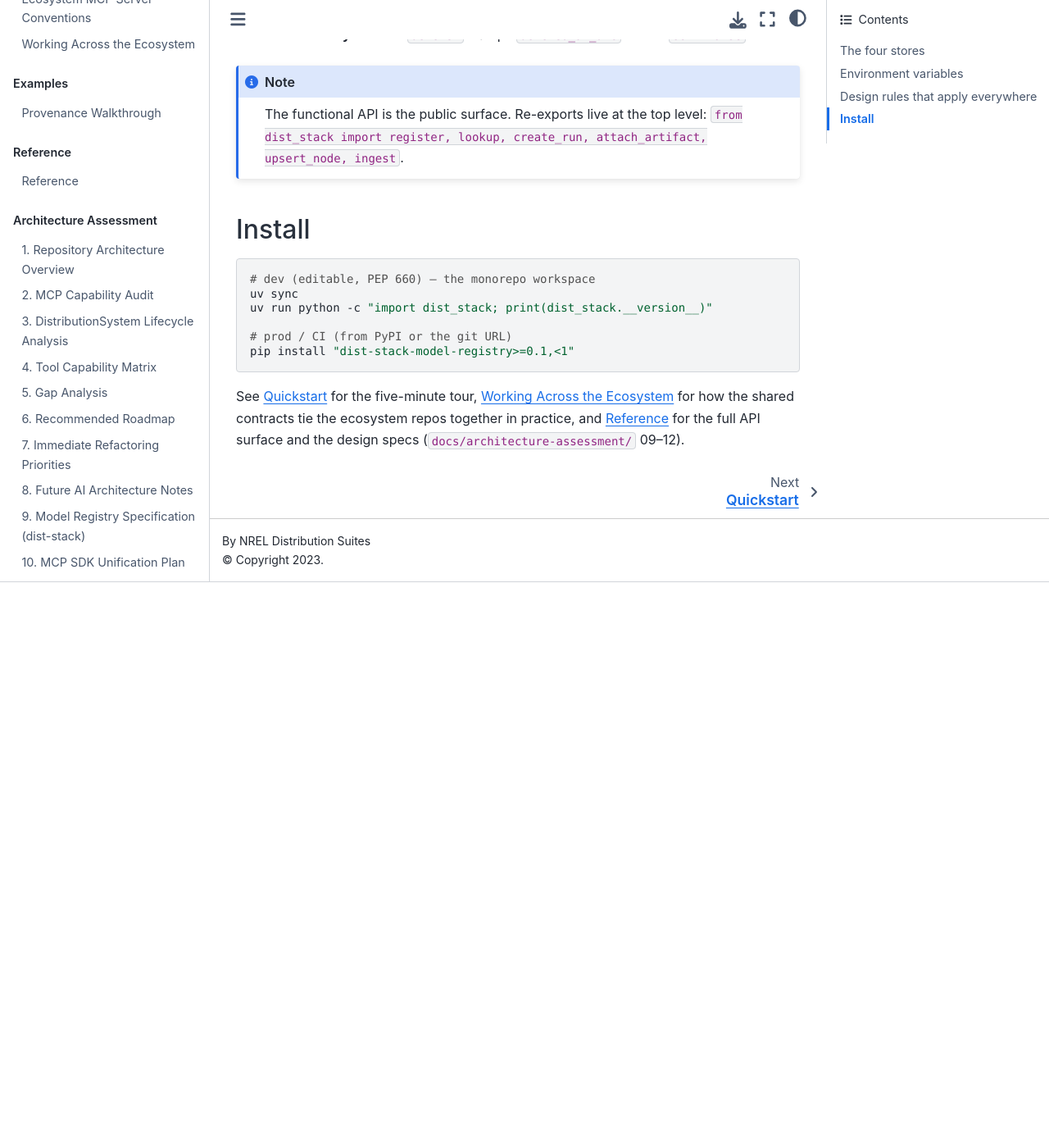
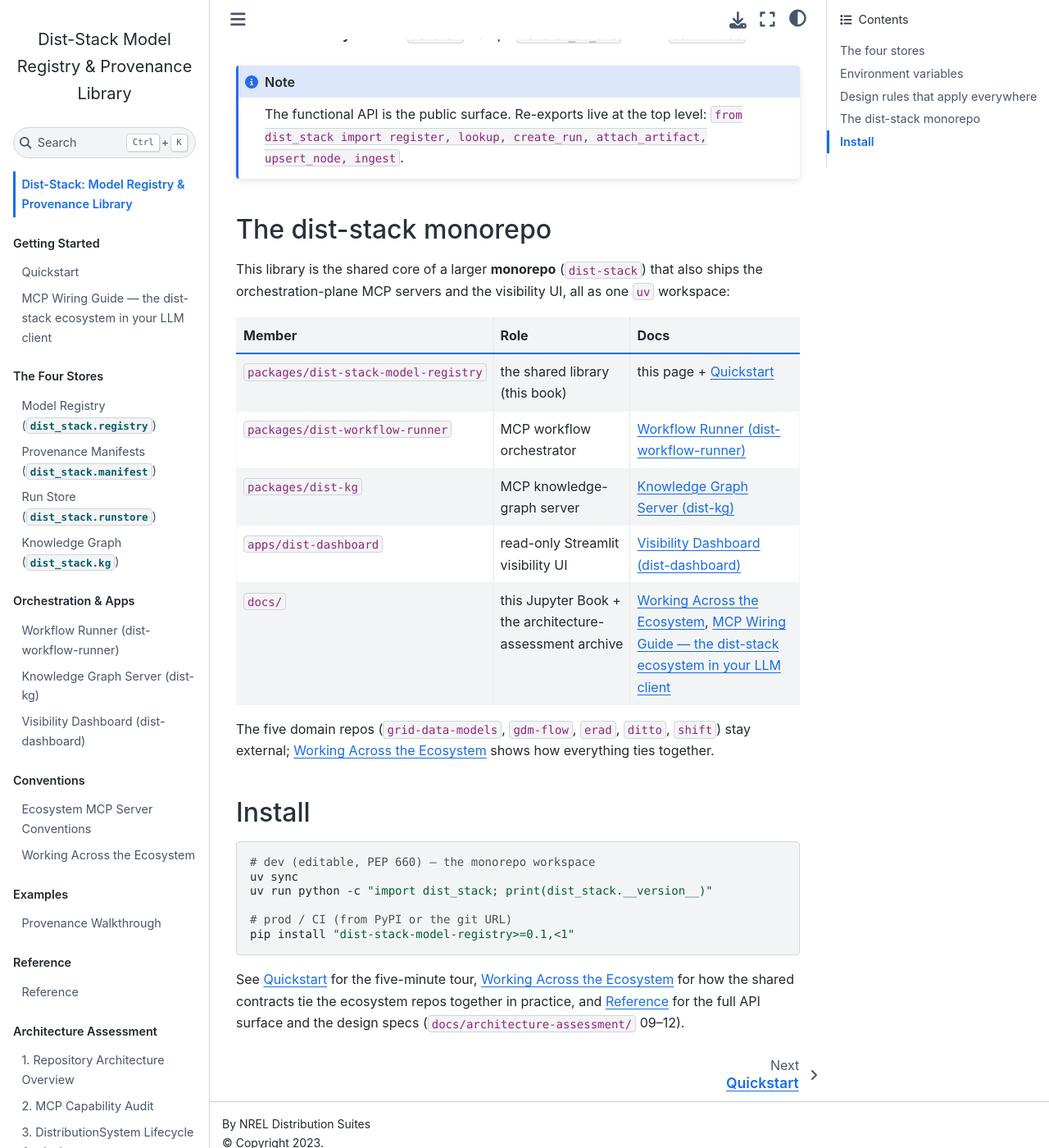
Before and after one commit to AadilLatif/dist-stack, a Jupyter Book: the page built from docs/intro.md, in a window 1280 px wide and 1400 px high, scrolled down 2032 px. Shown: the whole window at 82% size. Built offline with Jupyter Book 1.0.4 settings and Sphinx 7.4.7 and the Sphinx Book theme 1.1.4, drawn with Linux system fonts in a browser that asks for light colours; before the commit the page ends 2742 px from its top, so only the background shows below that; some of the changed lines change nothing that is shown.

Commit message:
docs: cover all monorepo members in the Jupyter Book
Add runner.md, kg-server.md, dashboard.md, wire mcp-wiring.md into the
TOC; intro/ecosystem point to the new pages. Builds with 0 errors.

````diff
--- a/docs/_toc.yml
+++ b/docs/_toc.yml
@@ -5,12 +5,18 @@ parts:
   - caption: Getting Started
     chapters:
       - file: quickstart
+      - file: mcp-wiring
   - caption: The Four Stores
     chapters:
       - file: registry
       - file: manifest
       - file: runstore
       - file: kg
+  - caption: Orchestration & Apps
+    chapters:
+      - file: runner
+      - file: kg-server
+      - file: dashboard
   - caption: Conventions
     chapters:
       - file: conventions
--- /dev/null
+++ b/docs/dashboard.md
@@ -0,0 +1,86 @@
+# Visibility Dashboard (dist-dashboard)
+
+`apps/dist-dashboard` is the **human-review tier** of the dist-stack
+monorepo: a read-only [Streamlit](https://streamlit.io) browser over the three
+shared stores — the runstore, the knowledge graph, and the model registry.
+Where the MCP servers (the runner, dist-kg) expose those stores to an agent,
+the dashboard exposes them to a person.
+
+Everything in the app is read through the dist-stack Python APIs
+(`dist_stack.runstore`, `dist_stack.kg`, `dist_stack.registry`) — it never
+opens the SQLite files directly and never writes to them. It also never
+creates a database file: if a store's DB file does not exist, the app renders
+an empty state instead of crashing or initializing the schema.
+
+## The five views
+
+The sidebar navigates between five views (`PAGES` in `app.py`):
+
+| View | What it shows |
+|---|---|
+| **Overview** | The recorded state at a glance: the three data sources (with their resolved paths), counts per store, recent runs, and the most-connected graph nodes. |
+| **Run History** | The runstore table, newest first, with run-type / tool / status filters and pagination (25 rows per page). Selecting a run opens its detail view — message, payload, model fields, and attached artifacts. |
+| **Provenance** | Pick a node (by id, or by searching a run id / artifact path / model id) and trace its ancestry (upstream) or descendancy (downstream) as an indented tree, plus an immediate-neighbor table. |
+| **Knowledge Graph** | What the graph currently holds: node and edge counts by type/relation, and a node search by type and label. |
+| **Registry** | Registered model versions with their stored paths and hashes, filterable by model id. |
+
+The UI is deliberately thin: `app.py` renders, `data.py` is the pure
+data-access layer (the seam the smoke tests exercise), and `styles.py` holds
+the injected stylesheet and small HTML helpers.
+
+## Running it
+
+```bash
+# from the monorepo root
+uv run --project apps/dist-dashboard streamlit run apps/dist-dashboard/app.py
+```
+
+The app is also wired for headless use (e.g. a CI or remote box):
+
+```bash
+uv run --project apps/dist-dashboard streamlit run apps/dist-dashboard/app.py \
+  --server.headless=true --server.port=8599
+```
+
+Open the printed URL (default `http://localhost:8501`).
+
+## Database resolution
+
+Each store's DB path resolves in this order
+(`data.resolve_db_path`): **sidebar override > environment variable >**
+`~/.cache/dist-stack/<default filename>`:
+
+| Store | Env var | Default file |
+|---|---|---|
+| Runstore | `DIST_STACK_RUNSTORE_DB` | `~/.cache/dist-stack/runstore.db` |
+| Knowledge graph | `DIST_STACK_KG_DB` | `~/.cache/dist-stack/kg.db` |
+| Model registry | `DIST_STACK_MODEL_REGISTRY_DB` | `~/.cache/dist-stack/model_registry.db` |
+
+The sidebar Settings panel lets you override any of the three paths at
+runtime; an override wins over the environment variable for that session. A
+store counts as available only if its file actually exists
+(`data.db_available`), and every read is guarded so a missing or unreadable
+store renders an empty state rather than an exception.
+
+## Read-only contract
+
+- No writes: the app never calls a `create_*` / `upsert_*` / `delete_*` API,
+  never opens a DB file in write mode, and never creates a missing DB file.
+- No setup: the dashboard expects the stores to be populated by the tools that
+  write them (domain servers via the runstore / manifest hooks, the KG via
+  `dist_stack.kg.ingest` or the `dist-kg` server's `ingest` tool, the registry
+  via `register`). See {doc}`ecosystem` for how data flows into those stores.
+
+## Testing
+
+The smoke tests seed throwaway runstore / kg / registry databases through the
+dist-stack APIs and assert the data layer returns the expected rows (the UI
+framework is deliberately not exercised):
+
+```bash
+cd apps/dist-dashboard && uv run --project . python -m unittest discover -s tests -v
+```
+
+See {doc}`runner` and {doc}`kg-server` for the MCP servers that populate the
+stores this dashboard reads, and {doc}`mcp-wiring` for the full ecosystem
+wiring.
--- a/docs/ecosystem.md
+++ b/docs/ecosystem.md
@@ -33,6 +33,14 @@ MCP wiring); the pre-unification audit documented that READMEs drifted (gdm
 is excluded from the server count. The monorepo also contains
 `apps/dist-dashboard`, the read-only visibility UI, and `docs/` — the Jupyter
 Book that includes this chapter and the architecture-assessment archive.)
+
+Each monorepo member now has its own dedicated page: the runner's tool surface,
+workflow format, and runstore lifecycle live in {doc}`runner`; the dist-kg
+server's tools, node-id schemes, and provenance semantics live in
+{doc}`kg-server` (distinct from {doc}`kg`, which documents the `dist_stack.kg`
+library); and the dashboard's views and read-only contract live in
+{doc}`dashboard`. For how the whole ecosystem is wired into an LLM client, see
+{doc}`mcp-wiring`.
 
 The three stores at the center — `models(model_id, version, stored_path)`,
 runstore `runs`/`artifacts`, and the KG `nodes`/`edges` — are the **shared
--- a/docs/intro.md
+++ b/docs/intro.md
@@ -68,6 +68,23 @@ The functional API is the public surface. Re-exports live at the top level:
 `from dist_stack import register, lookup, create_run, attach_artifact, upsert_node, ingest`.
 ```
 
+## The dist-stack monorepo
+
+This library is the shared core of a larger **monorepo** (`dist-stack`) that
+also ships the orchestration-plane MCP servers and the visibility UI, all as
+one `uv` workspace:
+
+| Member | Role | Docs |
+|---|---|---|
+| `packages/dist-stack-model-registry` | the shared library (this book) | this page + {doc}`quickstart` |
+| `packages/dist-workflow-runner` | MCP workflow orchestrator | {doc}`runner` |
+| `packages/dist-kg` | MCP knowledge-graph server | {doc}`kg-server` |
+| `apps/dist-dashboard` | read-only Streamlit visibility UI | {doc}`dashboard` |
+| `docs/` | this Jupyter Book + the architecture-assessment archive | {doc}`ecosystem`, {doc}`mcp-wiring` |
+
+The five domain repos (`grid-data-models`, `gdm-flow`, `erad`, `ditto`,
+`shift`) stay external; {doc}`ecosystem` shows how everything ties together.
+
 ## Install
 
 ```bash
--- /dev/null
+++ b/docs/kg-server.md
@@ -0,0 +1,116 @@
+# Knowledge Graph Server (dist-kg)
+
+`packages/dist-kg` (import name `kg_server`, dist name `dist-kg`) is the
+**knowledge-graph MCP server** of the distribution suite. It exposes the
+`dist_stack.kg` store — the shared knowledge graph of runs, artifacts, and
+models linked by provenance edges — as MCP tools, resources, and a prompt.
+
+This page documents the **server**. The `dist_stack.kg` **library** it serves
+(store schema, upserts, the ingester, node-id conventions) is covered in
+{doc}`kg`; the two are deliberately separate: the library is a pure SQLite
+store, and `dist-kg` is the stateless MCP server that queries it.
+
+The server is stateless (no lifespan): every tool resolves the KG DB path
+**lazily per call** from `DIST_STACK_KG_DB` (or an explicit `kg_db`
+argument), so `create_server()` is cheap and side-effect free.
+
+## The eight MCP tools
+
+| Tool | Module | Purpose |
+|---|---|---|
+| `get_node(node_id)` | `tools/queries.py` | Get a single knowledge-graph node by its stable id. |
+| `get_neighbors(node_id, relation=None, direction="both", depth=1, limit=50)` | `tools/queries.py` | Get the neighbors of a node within `depth` hops, optionally restricted to one relation and/or direction (`in` / `out` / `both`). |
+| `search_nodes(node_type=None, label=None, limit=50)` | `tools/queries.py` | Search nodes by exact `node_type` and/or a case-insensitive `label` match. |
+| `graph_stats()` | `tools/queries.py` | Aggregate graph statistics: node counts by type, edge counts by relation, top-degree nodes, and a UTC snapshot timestamp. |
+| `query_provenance(artifact_path=None, run_id=None, model_id=None, depth=1)` | `tools/provenance.py` | Resolve **exactly one** subject (runtime XOR) to its KG node and fetch its neighbors. |
+| `get_provenance_chain(node_id, direction="up", max_depth=10)` | `tools/provenance.py` | Provenance ancestry/descendancy of a node, one list per depth (see [Provenance semantics](#provenance-semantics)). |
+| `ingest(runstore_db=None, registry_db=None, manifest_dir=None, prune=False)` | `tools/ingest.py` | (Re)build the knowledge graph from the runstore, the model registry, and sidecar manifests (wraps `dist_stack.kg.ingest`, imported lazily). |
+| `ingest_components(system_path=None, model_id=None, depth=2)` | `tools/components.py` | Ingest component nodes for a distribution system via the gdm MCP server (see [Component ingestion](#component-ingestion)). |
+
+All tools return JSON strings. Errors return `{"success": false, "error": ...}`
+payloads and never raise, following the ecosystem convention from
+{doc}`conventions`.
+
+## Node-id schemes
+
+The knowledge graph identifies every node with a stable, namespaced id:
+
+| Scheme | Meaning |
+|---|---|
+| `run:<run_id>` | A runstore run (e.g. `run:sim_1a2b3c4d5e6f`). |
+| `artifact:<normpath>` | An artifact file, keyed by its normalized absolute path (e.g. `artifact:/data/outputs/out.json`). |
+| `model:<model_id>` | A registered model. |
+| `component:<system_model_id>:<uuid>` | A component ingested from gdm (e.g. `component:ieee13:load-1`). |
+
+`query_provenance` maps its XOR subject to this scheme before traversing:
+`artifact_path` -> `artifact:<normpath>`, `run_id` -> `run:<run_id>`, `model_id`
+-> `model:<model_id>`.
+
+The four provenance relations between these nodes are `has_artifact`,
+`generated_by`, `derived_from`, and `references` (plus `has_component` /
+`parent_of` from component ingestion).
+
+## Resources and prompt
+
+| Kind | Name | Purpose |
+|---|---|---|
+| Resource | `kg://stats` | Static; node counts by type, edge counts by relation, and the UTC snapshot timestamp. |
+| Resource | `kg://graph/{node_id}` | Templated; the node plus its 1-hop neighbors (in and out) with edge metadata. |
+| Prompt | `trace_provenance(subject)` | Instructions for answering provenance questions: resolve the subject, read its neighborhood, walk chains up/down, and cite concrete node ids and relations. |
+
+## Provenance semantics
+
+`get_provenance_chain(node_id, direction, max_depth)` walks the graph one
+relation-set at a time and returns the chain as a list of depth-levels, each
+level a list of node records (trailing empty depths are trimmed):
+
+- **`direction="up"`** (ancestors) walks **incoming** edges with relations
+  `derived_from` / `generated_by` / `references`.
+- **`direction="down"`** (descendants) walks **outgoing** edges with relations
+  `derived_from` / `has_artifact`.
+
+`query_provenance` (XOR subject resolver) and `kg://graph/{node_id}` both
+return the 1-hop neighborhood in both directions; use the chain tool when you
+need the full ancestry or descendancy beyond one hop.
+
+## Component ingestion
+
+`ingest_components` resolves the distribution system (exactly one of
+`system_path` / `model_id`; a `model_id` is resolved through the model
+registry to its stored path), then:
+
+1. spawns the **gdm MCP server** through the shared low-level client
+   (`dist_stack.mcp.client.session()`, via `kg_server.gdm_client`) — the gdm
+   launch command comes from `KG_GDM_COMMAND` (default `python`) and
+   `KG_GDM_ARGS` (default `-m gdm.mcp.server`), and the child inherits the
+   parent env so `DIST_STACK_MODEL_REGISTRY_DB` etc. flow through;
+2. calls gdm `query_components` for the system and upserts one `component`
+   node per component;
+3. anchors a system node (`artifact:<normpath>`, node_type `gdm_system`) and
+   adds `has_component` edges (system -> component);
+4. for `depth >= 2`, calls gdm `get_component_relationships` per component and
+   adds `parent_of` edges (parent component -> child component).
+
+`system_model_id` is the resolved registry model_id when given, else a slug of
+the system-path basename (with a best-effort reverse registry lookup first).
+Re-ingestion is idempotent: node/edge upserts preserve `created_at_utc` and
+never duplicate rows.
+
+## Environment variables
+
+| Variable | Purpose |
+|---|---|
+| `DIST_STACK_KG_DB` | Path to the KG SQLite database. When unset, KG-backed tools return a clean `KGUnavailableError` payload. |
+| `KG_GDM_COMMAND` / `KG_GDM_ARGS` | Optional overrides for the gdm launch used by `ingest_components` (defaults `python` / `-m gdm.mcp.server`). |
+
+## Running it
+
+```bash
+export DIST_STACK_KG_DB=/path/to/kg.db
+uv run --project packages/dist-kg python -m kg_server
+# or via the entry point:
+uv run --project packages/dist-kg kg-server
+```
+
+See {doc}`mcp-wiring` for how `dist-kg` is wired into an LLM client, and
+{doc}`ecosystem` for the end-to-end scenarios that query it.
--- /dev/null
+++ b/docs/runner.md
@@ -0,0 +1,220 @@
+# Workflow Runner (dist-workflow-runner)
+
+`packages/dist-workflow-runner` (import name `workflow_runner`, dist name
+`dist-workflow-runner`) is the **workflow-orchestration MCP server** of the
+distribution suite. It is an MCP *client*: it runs versioned JSON workflow
+templates sequentially across the five domain MCP servers (`gdm`, `gdm_flow`,
+`erad`, `ditto`, `shift`) and records every execution in the shared runstore
+with an execution-graph artifact plus a manifest sidecar for provenance
+queries.
+
+The runner holds **zero domain logic** — it never imports a domain model or
+runs a solver. It speaks MCP to the domain servers over stdio (one subprocess
+per server, kept alive for the runner's lifetime) and persists orchestration
+state through the `dist_stack.runstore` library. Design spec:
+`docs/architecture-assessment/11-runstore-and-workflow-runner-spec.md` §2.
+
+This page covers the runner's MCP surface, the workflow JSON format, the
+`servers.yaml` configuration, and the runstore lifecycle. For the runstore
+library itself see {doc}`runstore`.
+
+## The eight MCP tools
+
+The server registers eight tools, split across three modules. The first five
+need only the workflow templates on disk; the last three also require a
+runstore (`DIST_STACK_RUNSTORE_DB` or `config.runstore_db`).
+
+| Tool | Module | Purpose |
+|---|---|---|
+| `list_servers` | `tools/servers.py` | List configured domain servers with connection status, tool count, and server version. |
+| `list_tools(server)` | `tools/servers.py` | List the tools a configured domain server exposes (`name` / `description` / `required_params`). |
+| `create_workflow(workflow_json, *, overwrite=False)` | `tools/workflows.py` | Validate and write a workflow template (schema_version 1) to the workflow directory. |
+| `get_workflow(workflow_id)` | `tools/workflows.py` | Fetch a workflow template by id. |
+| `list_workflows` | `tools/workflows.py` | List available templates as `{workflow_id, version, name, step_count, source_prompt}` summaries. |
+| `run_workflow(workflow_id, inputs=None, *, run_id=None, reuse_run_id=None)` | `tools/runs.py` | Run a workflow template synchronously (see [the runstore lifecycle](#the-runstore-lifecycle)). |
+| `get_run(run_id)` | `tools/runs.py` | Get a run record plus its attached artifacts. |
+| `list_runs(status=None, workflow_id=None, limit=100)` | `tools/runs.py` | List runs newest-first, with optional status / workflow_id filters (`workflow_id` via JSON1 `json_extract`). |
+
+Two resources and one prompt round out the surface:
+
+| Kind | Name | Purpose |
+|---|---|---|
+| Resource | `workflow-runner://workflows` | Static index of the available workflow templates. |
+| Resource | `workflow-runner://servers` | Static index of the configured servers. |
+| Prompt | `describe_workflow(workflow_id)` | Instructions for inspecting a workflow template. |
+
+## Workflow JSON format
+
+Workflow templates are plain JSON files (schema_version 1) stored in the
+packaged `packages/dist-workflow-runner/workflows/` directory. The shipped
+`feasibility_study.json` shows the full shape:
+
+```json
+{
+  "schema_version": 1,
+  "workflow_id": "feasibility_study",
+  "version": "1.0.0",
+  "name": "Feasibility study",
+  "description": "Load a system, run AC PF, summarize.",
+  "source_prompt": "gdm-flow://run_ac_pf_workflow@1",
+  "inputs": [
+    { "name": "system_path", "type": "string", "required": true }
+  ],
+  "steps": [
+    {
+      "id": "step_1",
+      "server": "gdm",
+      "tool": "get_system_summary",
+      "args": { "system_path": "${system_path}" },
+      "capture": "system_summary",
+      "on_failure": "fail"
+    },
+    {
+      "id": "step_2",
+      "server": "gdm_flow",
+      "tool": "run_ac_pf",
+      "args": { "system_path": "${system_path}", "include_details": true },
+      "capture": "pf_result",
+      "on_failure": "fail"
+    }
+  ],
+  "outputs": [
+    { "name": "pf_summary", "from": "pf_result" }
+  ]
+}
+```
+
+Field-by-field:
+
+- `schema_version` — always `1` (the only supported version).
+- `workflow_id` — a non-empty slug (letters/digits/`_`/`.`/`-`); it names the
+  file `<workflow_id>.json` and is validated by
+  `workflow_runner.templates.validate_workflow`.
+- `version` — the template's own semantic version.
+- `name` / `description` — human-facing metadata.
+- `source_prompt` — an optional provenance anchor for the execution-graph
+  artifact's `derived_from`.
+- `inputs` — `{name, type, required}` declarations. Missing `required` inputs
+  fail `run_workflow` before any runstore row is created.
+- `steps` — an ordered list of `{id, server, tool, args, capture, on_failure}`.
+  `args` may reference `${var}`; the substitution environment is the inputs
+  plus prior step captures, with dotted paths supported
+  (`capture_var.key.subkey`). `capture` names the variable holding the step's
+  decoded result. `on_failure` is `"fail"` (abort the run on this step's
+  failure) or `"continue"` (record the error and proceed).
+- `outputs` — `{name, from}` entries that read the final environment
+  (inputs + captures) after all steps run.
+
+## Configuration: `servers.yaml`
+
+The runner reads one YAML file describing the domain servers it should spawn.
+Copy `servers.yaml.example` to `./servers.yaml` (or point
+`WORKFLOW_RUNNER_CONFIG` at it, or pass `--config`).
+
+**Resolution order:** `--config` > `WORKFLOW_RUNNER_CONFIG` env > `./servers.yaml`.
+
+```yaml
+runstore_db: ~/.cache/dist-stack/runstore.db   # optional; overrides DIST_STACK_RUNSTORE_DB
+workflow_dir: ./workflows                       # optional; default is the packaged workflows/ dir
+
+servers:
+  gdm:
+    command: gdm-mcp
+    env:
+      DIST_STACK_MODEL_REGISTRY_DB: ~/.cache/dist-stack/registry.db
+  gdm_flow:
+    command: python
+    args: ["-m", "gdm_flow.mcp"]
+    cwd: ~/repos/gdm-flow
+  erad:
+    command: python
+    args: ["-m", "erad.mcp"]
+```
+
+Each server entry becomes a `ServerSpec` (`workflow_runner.models`):
+
+| Field | Meaning |
+|---|---|
+| `command` | The executable (required; non-empty). |
+| `args` | Optional argument list appended to the command. |
+| `cwd` | Optional working directory for the spawned subprocess (`~`-expanded). |
+| `env` | Optional extra environment; the SDK merges it over the parent env. |
+| `timeout_s` | Optional per-server tool-call timeout (default `300`). |
+
+The loader (`workflow_runner.config.load_servers_config`) validates server
+name uniqueness (duplicate YAML keys rejected), non-empty commands, and no NUL
+bytes in command/args. `runstore_db`, `workflow_dir`, `cwd` and `env` values
+are `~`-expanded so `~/.cache/...` paths survive the round trip.
+
+Because each server's `env` block is merged into the spawned subprocess
+environment, that is where the three shared database locations
+`DIST_STACK_MODEL_REGISTRY_DB`, `DIST_STACK_RUNSTORE_DB`, and
+`DIST_STACK_KG_DB` reach the domain servers.
+
+## The runstore lifecycle
+
+`run_workflow` executes the steps of a template in order against the live
+server pool, and — when a runstore is configured — drives the full lifecycle
+(`workflow_runner.executor.execute_workflow`):
+
+```text
+create_run("running", tool="run_workflow", run_type="workflow_execution")
+  -> for each step: pool.call_tool(server, tool, args)  (${var} substitution)
+  -> update_run(status="succeeded"|"failed", message=...)
+  -> persist execution-graph artifact <runstore-dir>/wf_<hex12>.execution.json
+     + a manifest sidecar (artifact_type="workflow_execution")
+  -> attach_artifact(run_id, artifact_path)
+```
+
+Notes:
+
+- The artifact directory is the runstore DB's parent directory; the file name
+  is `wf_<hex12>.execution.json` where `<hex12>` is the run id suffix.
+- The manifest sidecar records `tool="run_workflow"`, the workflow
+  id/version/run id in `config`, and `derived_from=[source_prompt]`.
+- Step failures are never raised — they are recorded on the `StepResult`s and
+  reflected in the run status. `on_failure: "fail"` aborts the remaining
+  steps (they become `skipped`); `"continue"` keeps going.
+- Without a runstore, `run_workflow` / `get_run` / `list_runs` return a clean
+  `{"success": false, "error": "runstore required: ..."}` payload; the other
+  tools work normally.
+
+## Dynamic planning with `reuse_run_id`
+
+`run_workflow(..., reuse_run_id=...)` surfaces the prior run's execution graph
+so the calling agent can plan the next run from what actually happened. The
+prior run must satisfy all of:
+
+- it exists in the runstore,
+- it is a `workflow_execution` run with `status == "succeeded"`,
+- it has an attached execution-graph artifact,
+- the artifact's `workflow_id` matches the requested `workflow_id`.
+
+On success the response includes `prior_graph` — a summarized execution graph
+with step `result` values **omitted** (a size guard; the full record lives in
+the artifact on disk). Reuse is read-only: the runner never rewrites the prior
+run, and the agent decides whether and how to reuse its steps.
+
+## Environment variables
+
+| Variable | Purpose |
+|---|---|
+| `WORKFLOW_RUNNER_CONFIG` | Path to the `servers.yaml` config (between `--config` and `./servers.yaml` in resolution order). |
+| `DIST_STACK_RUNSTORE_DB` | Runstore DB path for `run_workflow` persistence (also settable via `config.runstore_db`). |
+
+The runner spawns each domain server with the parent environment plus the
+server's `env` block, so the `DIST_STACK_MODEL_REGISTRY_DB` /
+`DIST_STACK_RUNSTORE_DB` / `DIST_STACK_KG_DB` variables configured in
+`servers.yaml` flow straight through to the spawned servers.
+
+## Running it
+
+```bash
+uv run --project packages/dist-workflow-runner python -m workflow_runner --config servers.yaml
+# or via the entry point:
+uv run --project packages/dist-workflow-runner workflow-runner --config servers.yaml
+```
+
+See {doc}`mcp-wiring` for how the runner is wired into an LLM client alongside
+the rest of the ecosystem, and {doc}`ecosystem` for the end-to-end workflow
+scenario that exercises it.
````
